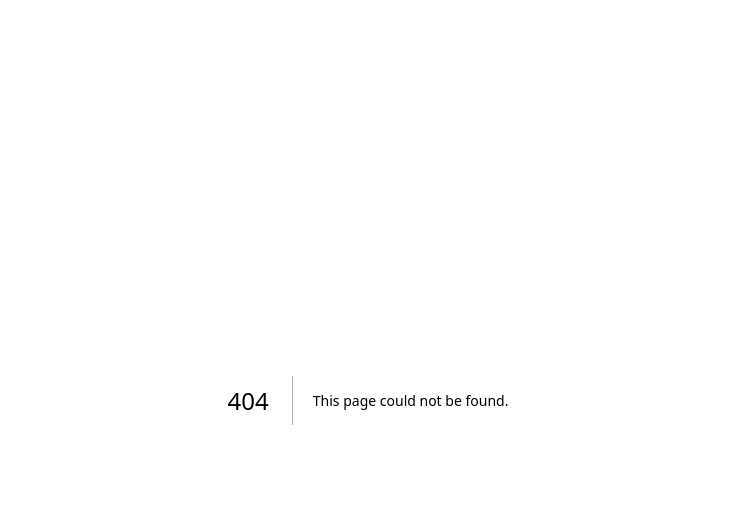
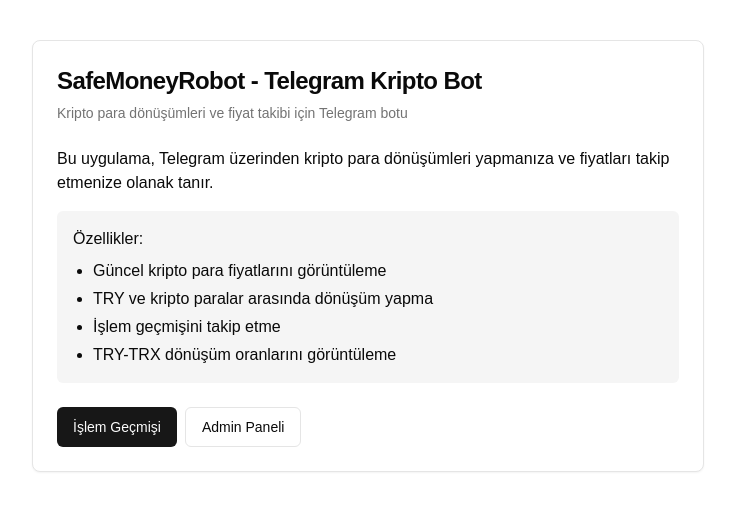
Before and after one commit to kriptobogasinet22/nikelbaba, a Next.js app: page / in a window 1280 px wide. Before the commit this address had no page. Shown: the top 510 px of the page, without its empty margins (272-1007 px from the left). Built offline with nearby package versions, Linux system fonts and the light colour scheme.

Commit message:
Create page.tsx

```diff
--- /dev/null
+++ b/app/page.tsx
@@ -0,0 +1,41 @@
+import Link from "next/link"
+import { Button } from "@/components/ui/button"
+import { Card, CardContent, CardDescription, CardFooter, CardHeader, CardTitle } from "@/components/ui/card"
+
+export default function HomePage() {
+  return (
+    <div className="container mx-auto py-10">
+      <Card className="max-w-2xl mx-auto">
+        <CardHeader>
+          <CardTitle className="text-2xl">SafeMoneyRobot - Telegram Kripto Bot</CardTitle>
+          <CardDescription>Kripto para dönüşümleri ve fiyat takibi için Telegram botu</CardDescription>
+        </CardHeader>
+        <CardContent className="space-y-4">
+          <p>
+            Bu uygulama, Telegram üzerinden kripto para dönüşümleri yapmanıza ve fiyatları takip etmenize olanak tanır.
+          </p>
+
+          <div className="bg-muted p-4 rounded-md">
+            <h3 className="font-medium mb-2">Özellikler:</h3>
+            <ul className="list-disc pl-5 space-y-1">
+              <li>Güncel kripto para fiyatlarını görüntüleme</li>
+              <li>TRY ve kripto paralar arasında dönüşüm yapma</li>
+              <li>İşlem geçmişini takip etme</li>
+              <li>TRY-TRX dönüşüm oranlarını görüntüleme</li>
+            </ul>
+          </div>
+        </CardContent>
+        <CardFooter className="flex flex-col sm:flex-row gap-2">
+          <Link href="/transactions" className="w-full sm:w-auto">
+            <Button className="w-full">İşlem Geçmişi</Button>
+          </Link>
+          <Link href="/admin" className="w-full sm:w-auto">
+            <Button variant="outline" className="w-full">
+              Admin Paneli
+            </Button>
+          </Link>
+        </CardFooter>
+      </Card>
+    </div>
+  )
+}
```
